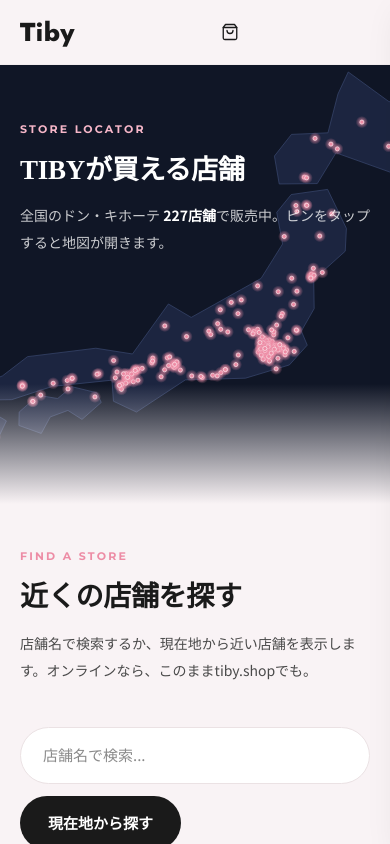
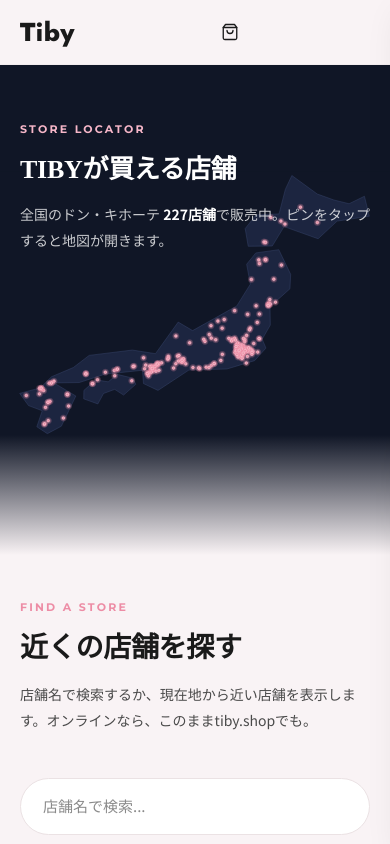
Before and after one commit to jaelee1982/tiby-shop-v2, a Next.js app: page /stores in a window 390 px wide. Shown: the top 844 px of the page. Built offline with nearby package versions, Linux system fonts and the light colour scheme.

Commit message:
店舗一覧 히어로 — 모바일 정적 지도 전체 표시(meet) + 제목 반응형 크기
Co-Authored-By: Claude Fable 5.1 <noreply@anthropic.com>
Claude-Session: https://claude.ai/code/session_01WuEWsTXpJJGwSgU3cNhhQ1

```diff
--- a/app/globals.css
+++ b/app/globals.css
@@ -608,10 +608,13 @@ html, body {
 .t-globe-note { position: absolute; left: 16px; bottom: 12px; font-size: 11px; color: rgba(255,255,255,0.55); }
 .t-stores-hero-copy { position: relative; z-index: 2; max-width: 1080px; margin: 0 auto; padding: min(14vh, 140px) 24px 40px; pointer-events: none; }
 .t-stores-hero-copy > * { pointer-events: auto; }
+.t-stores-hero-copy .t-h2-jp { font-size: clamp(26px, 6vw, 38px); }
+.t-stores-hero-copy .t-tool-lead { max-width: 100%; }
 .t-stores-hero::after { content: ""; position: absolute; inset: auto 0 0 0; height: 120px; background: linear-gradient(to bottom, rgba(16,22,38,0), var(--tiby-bg)); pointer-events: none; }
 .t-globe-popup .maplibregl-popup-content { border-radius: 12px; padding: 10px 14px; box-shadow: 0 8px 24px rgba(0,0,0,0.18); }
 .t-stores-hero .maplibregl-ctrl-attrib { font-size: 10px; }
 @media (max-width: 767px) {
-  .t-stores-hero { min-height: 52vh; }
+  .t-stores-hero { min-height: 58vh; }
+  .t-globe-static { object-fit: contain; }
   .t-stores-hero-copy { padding: 56px 20px 32px; }
 }
--- a/components/stores/StoreGlobeStatic.tsx
+++ b/components/stores/StoreGlobeStatic.tsx
@@ -18,7 +18,7 @@ export function StoreGlobeStatic({ className }: { className?: string }) {
   const polys = geom.type === "MultiPolygon" ? geom.coordinates : geom.type === "Polygon" ? [geom.coordinates] : [];
   const path = polys.map((p) => ringsToPath(p as number[][][])).join(" ");
   return (
-    <svg viewBox={`0 0 ${W} ${H}`} className={className} role="img" aria-label={`全国のドン・キホーテ ${stores.length}店舗`} preserveAspectRatio="xMidYMid slice">
+    <svg viewBox={`0 0 ${W} ${H}`} className={className} role="img" aria-label={`全国のドン・キホーテ ${stores.length}店舗`} preserveAspectRatio="xMidYMid meet">
       <defs>
         <radialGradient id="sg-glow" r="0.5"><stop offset="0" stopColor="#ED8CA5" stopOpacity="0.9" /><stop offset="1" stopColor="#ED8CA5" stopOpacity="0" /></radialGradient>
       </defs>
```
